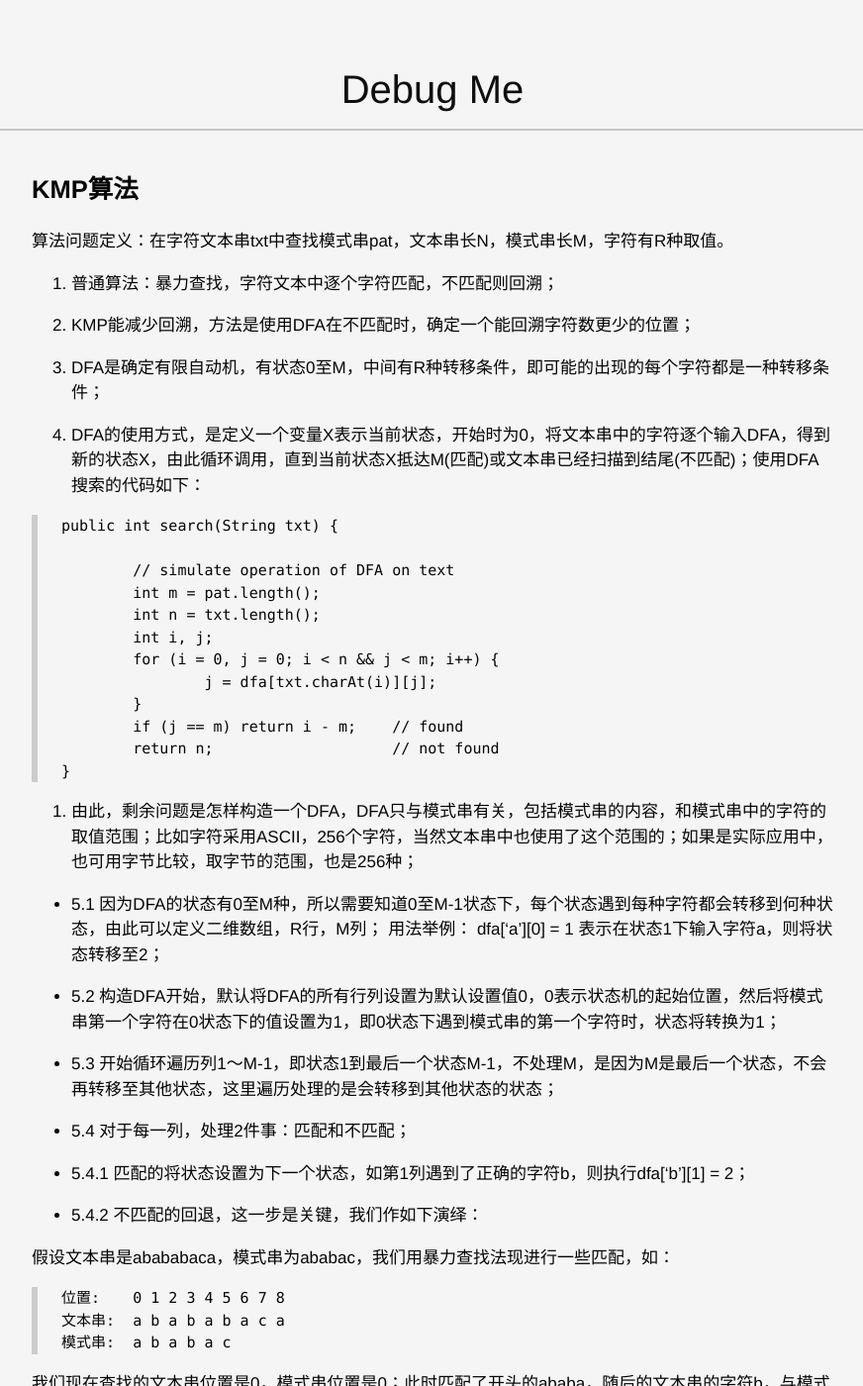
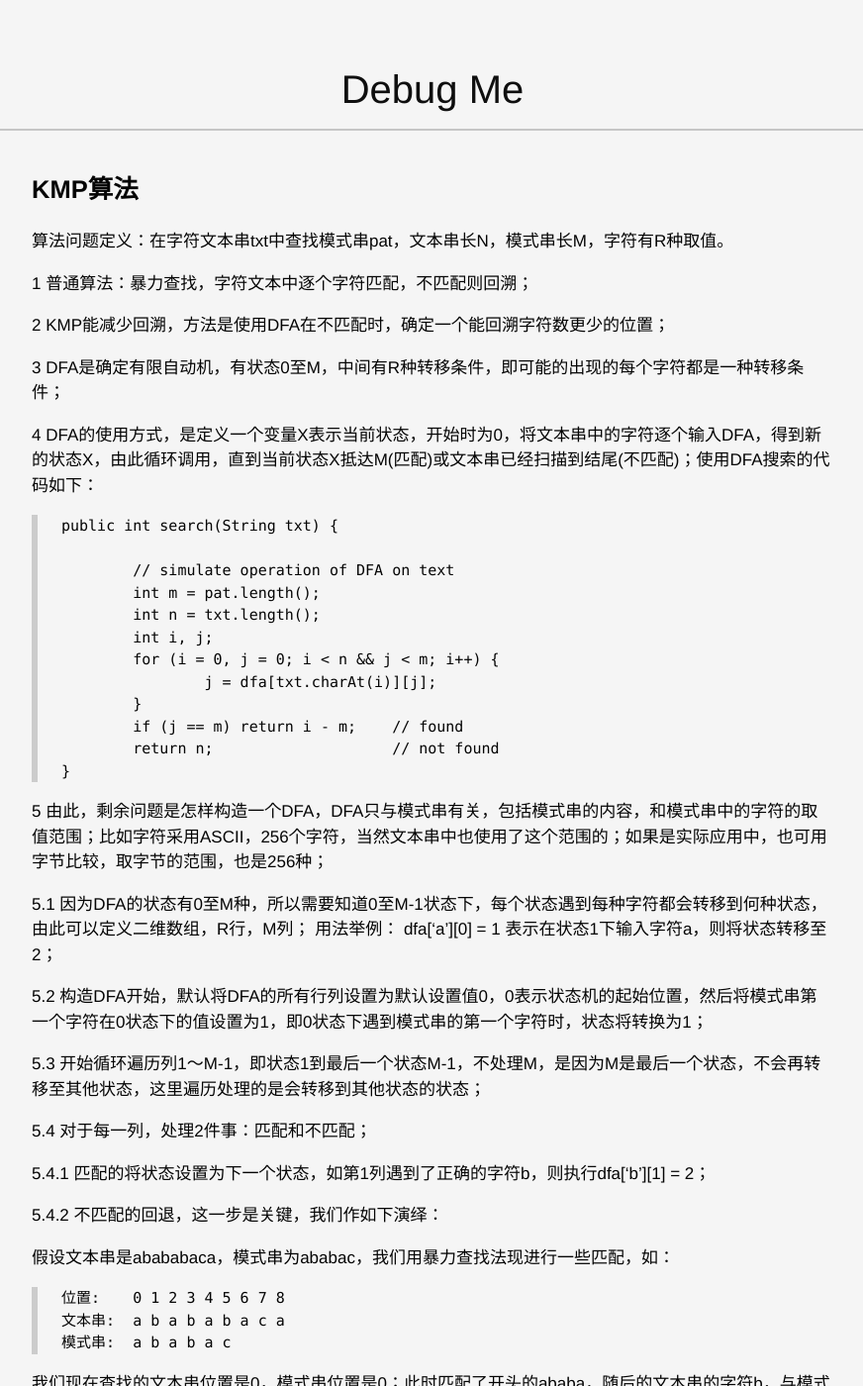
Before and after one commit to dream0411/dream0411.github.io, a Jekyll site: the page built from _posts/2017-02-09-KMP-details.md, in a window 1280 px wide and 1400 px high. Shown: the whole window at 99% size, without its empty margins (203-1075 px from the left). Built offline with Jekyll 4.4.1, drawn with Linux system fonts in a browser that asks for light colours; comment, search, counter and statistics services are not loaded.

Commit message:
修复了一些markdown标记

````diff
--- a/_posts/2017-02-09-KMP-details.md
+++ b/_posts/2017-02-09-KMP-details.md
@@ -8,13 +8,13 @@ title: KMP算法
 
 算法问题定义：在字符文本串txt中查找模式串pat，文本串长N，模式串长M，字符有R种取值。
 
-1. 普通算法：暴力查找，字符文本中逐个字符匹配，不匹配则回溯；
+1 普通算法：暴力查找，字符文本中逐个字符匹配，不匹配则回溯；
 
-2. KMP能减少回溯，方法是使用DFA在不匹配时，确定一个能回溯字符数更少的位置；
+2 KMP能减少回溯，方法是使用DFA在不匹配时，确定一个能回溯字符数更少的位置；
 
-3. DFA是确定有限自动机，有状态0至M，中间有R种转移条件，即可能的出现的每个字符都是一种转移条件；
+3 DFA是确定有限自动机，有状态0至M，中间有R种转移条件，即可能的出现的每个字符都是一种转移条件；
 
-4. DFA的使用方式，是定义一个变量X表示当前状态，开始时为0，将文本串中的字符逐个输入DFA，得到新的状态X，由此循环调用，直到当前状态X抵达M(匹配)或文本串已经扫描到结尾(不匹配)；使用DFA搜索的代码如下：
+4 DFA的使用方式，是定义一个变量X表示当前状态，开始时为0，将文本串中的字符逐个输入DFA，得到新的状态X，由此循环调用，直到当前状态X抵达M(匹配)或文本串已经扫描到结尾(不匹配)；使用DFA搜索的代码如下：
 
 ```
 public int search(String txt) {
@@ -31,22 +31,22 @@ public int search(String txt) {
 }
 ```
 
-5. 由此，剩余问题是怎样构造一个DFA，DFA只与模式串有关，包括模式串的内容，和模式串中的字符的取值范围；比如字符采用ASCII，256个字符，当然文本串中也使用了这个范围的；如果是实际应用中，也可用字节比较，取字节的范围，也是256种；
+5 由此，剩余问题是怎样构造一个DFA，DFA只与模式串有关，包括模式串的内容，和模式串中的字符的取值范围；比如字符采用ASCII，256个字符，当然文本串中也使用了这个范围的；如果是实际应用中，也可用字节比较，取字节的范围，也是256种；
 
-* 5.1	因为DFA的状态有0至M种，所以需要知道0至M-1状态下，每个状态遇到每种字符都会转移到何种状态，由此可以定义二维数组，R行，M列；
+5.1	因为DFA的状态有0至M种，所以需要知道0至M-1状态下，每个状态遇到每种字符都会转移到何种状态，由此可以定义二维数组，R行，M列；
 用法举例：
 dfa['a'][0] = 1
 表示在状态1下输入字符a，则将状态转移至2；
 
-* 5.2 构造DFA开始，默认将DFA的所有行列设置为默认设置值0，0表示状态机的起始位置，然后将模式串第一个字符在0状态下的值设置为1，即0状态下遇到模式串的第一个字符时，状态将转换为1；
+5.2 构造DFA开始，默认将DFA的所有行列设置为默认设置值0，0表示状态机的起始位置，然后将模式串第一个字符在0状态下的值设置为1，即0状态下遇到模式串的第一个字符时，状态将转换为1；
 
-* 5.3 开始循环遍历列1～M-1，即状态1到最后一个状态M-1，不处理M，是因为M是最后一个状态，不会再转移至其他状态，这里遍历处理的是会转移到其他状态的状态；
+5.3 开始循环遍历列1～M-1，即状态1到最后一个状态M-1，不处理M，是因为M是最后一个状态，不会再转移至其他状态，这里遍历处理的是会转移到其他状态的状态；
 
-* 5.4 对于每一列，处理2件事：匹配和不匹配；
+5.4 对于每一列，处理2件事：匹配和不匹配；
 
-* 5.4.1 匹配的将状态设置为下一个状态，如第1列遇到了正确的字符b，则执行dfa['b'][1] = 2；
+5.4.1 匹配的将状态设置为下一个状态，如第1列遇到了正确的字符b，则执行dfa['b'][1] = 2；
 
-* 5.4.2 不匹配的回退，这一步是关键，我们作如下演绎：
+5.4.2 不匹配的回退，这一步是关键，我们作如下演绎：
 
 假设文本串是abababaca，模式串为ababac，我们用暴力查找法现进行一些匹配，如：
 
````
